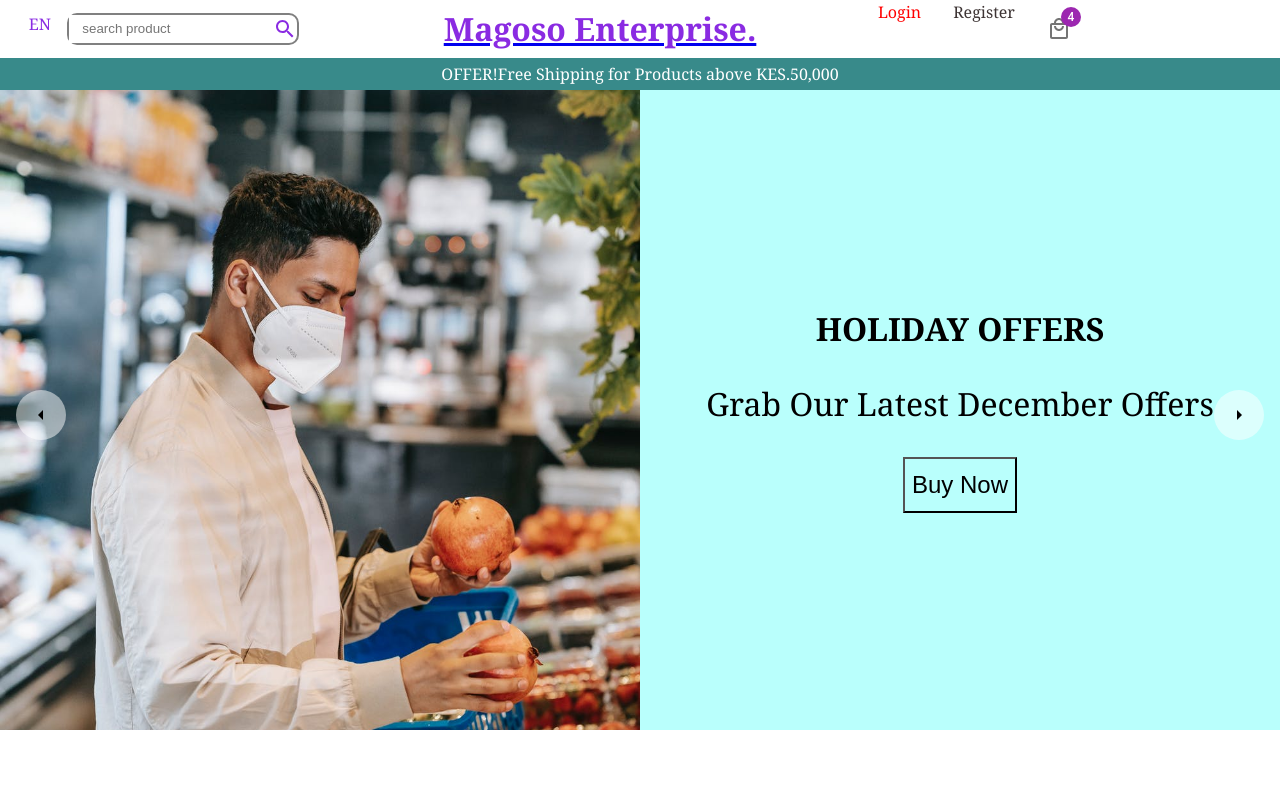
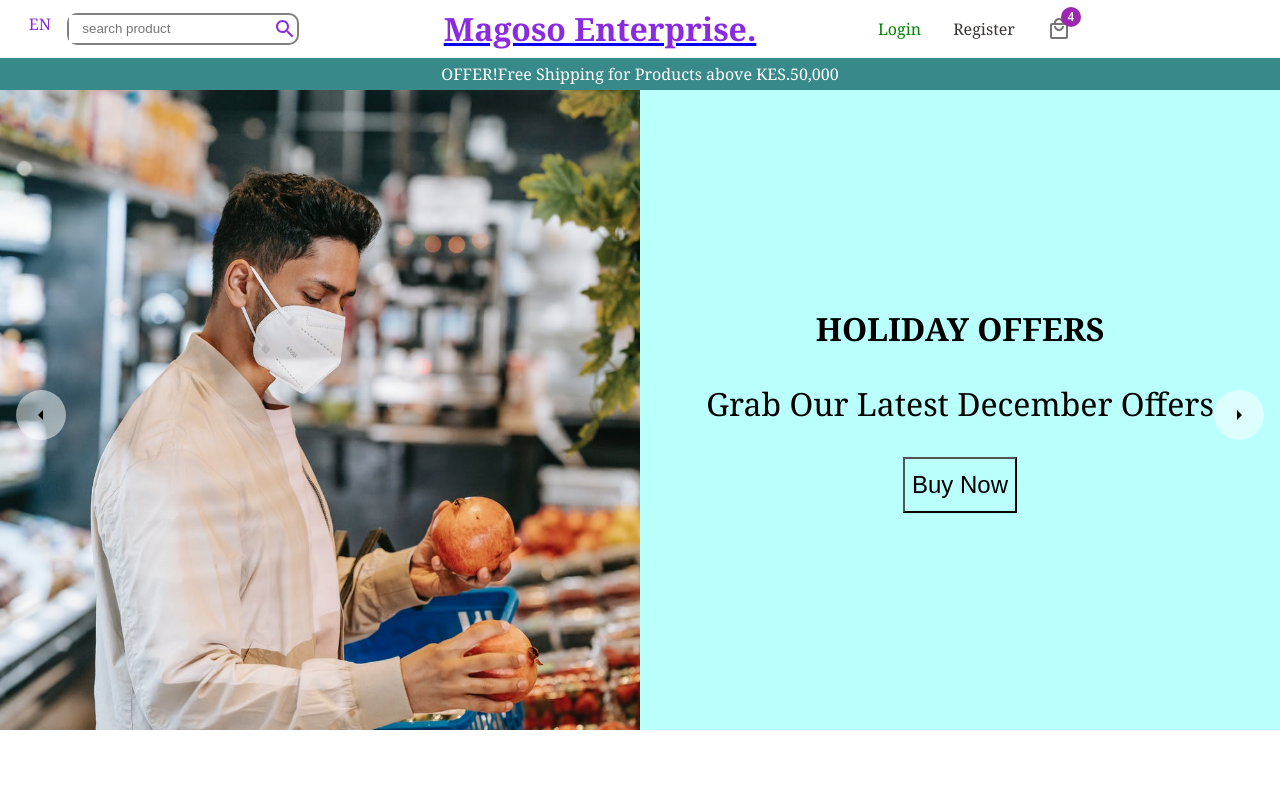
Before and after one commit to mosehkerubo/ecommerce, a React (Create React App) app: page / in a window 1280 px wide. In both pictures the pointer is over the link "Login". Shown: the top 800 px of the page. Built offline with nearby package versions, Linux system fonts and the light colour scheme; the HTML template or start-up script is replaced by a standard one.

Commit message:
aligned the Nav and copiec the link from gh pages to navigate the project

```diff
--- a/src/components/Nav/Nav.css
+++ b/src/components/Nav/Nav.css
@@ -59,6 +59,7 @@ margin-right: 1em;
 .right ul{
     display: flex;
     list-style-type: none;
+    align-items: center;
 
 }
 
@@ -78,7 +79,7 @@ margin-right: 1em;
 
 .right ul a:hover
 {
-    color: red;
+    color: green;
 }
 
 
```
Also changed, not shown: 1 other file (tests, documents, lock files or other folders).
